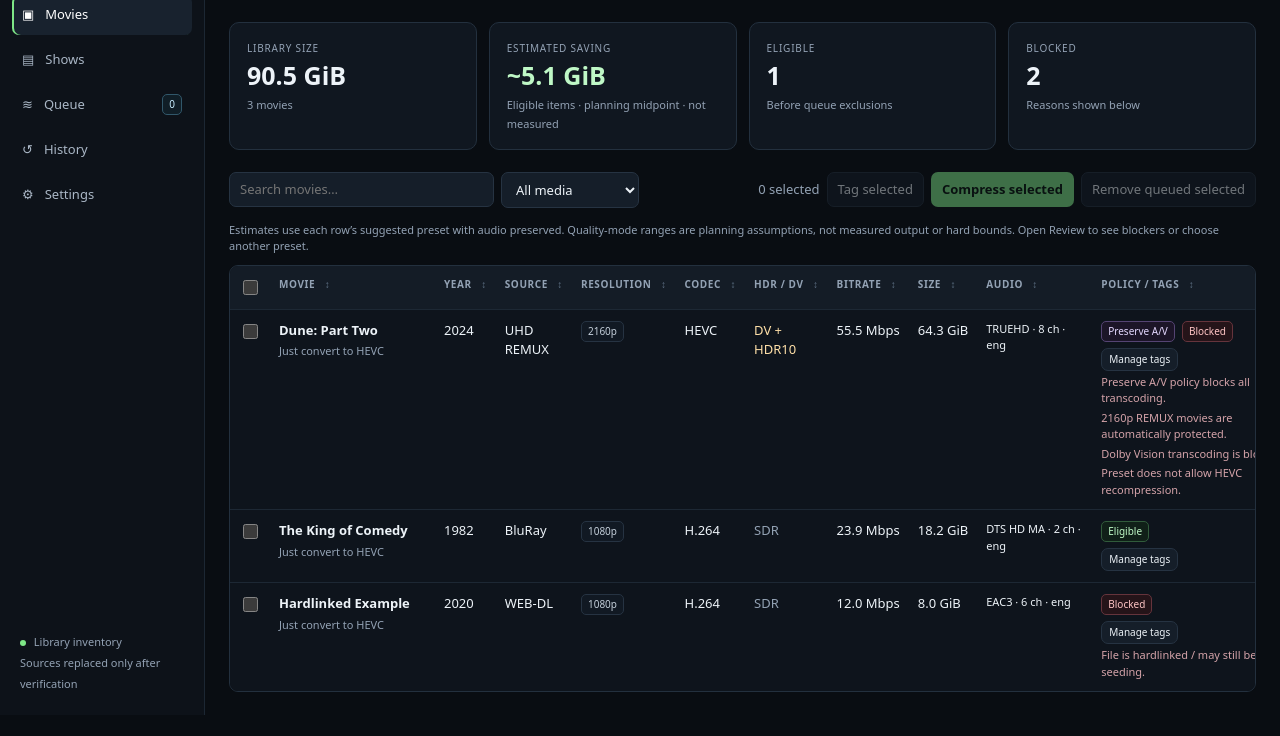
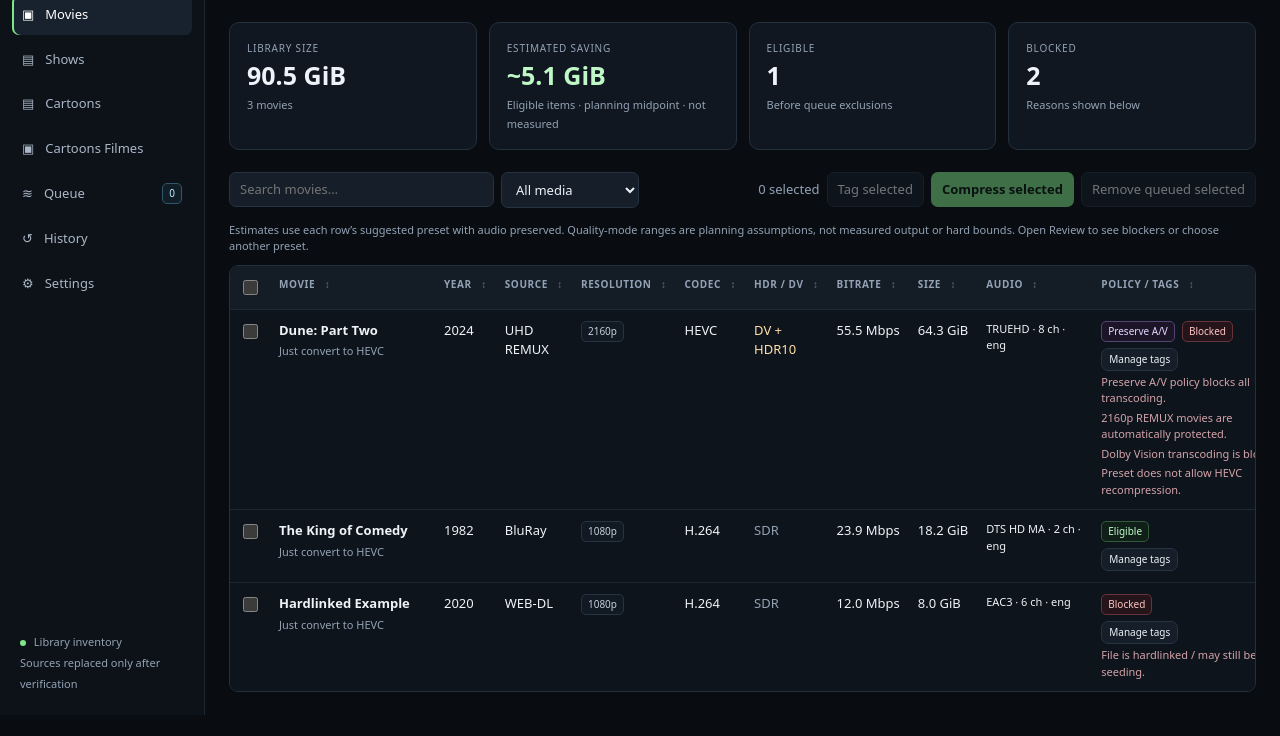
Before and after one commit to m0nte1ro/kompressor, a FastAPI app: page /movies in a window 1280 px wide. Shown: the part 85-821 px from the top of the page. Run offline with FastAPI, Linux system fonts and the light colour scheme; data comes from the database, SQL or seed files in the repository; data that the repository does not hold is empty.

Commit message:
Expose independent animation library navigation and path settings

```diff
--- a/app/templates/base.html
+++ b/app/templates/base.html
@@ -13,7 +13,7 @@
   <aside class="sidebar">
     <a class="brand" href="/movies"><span class="logo" aria-hidden="true">◆</span> {{ request.app.title }}</a>
     <nav aria-label="Main navigation">
-      {% for key, icon, name in [('movies', '▣', 'Movies'), ('shows', '▤', 'Shows'), ('queue', '≋', 'Queue'), ('history', '↺', 'History'), ('settings', '⚙', 'Settings')] %}
+      {% for key, icon, name in [('movies', '▣', 'Movies'), ('shows', '▤', 'Shows'), ('cartoons', '▤', 'Cartoons'), ('cartoons-filmes', '▣', 'Cartoons Filmes'), ('queue', '≋', 'Queue'), ('history', '↺', 'History'), ('settings', '⚙', 'Settings')] %}
       <a href="/{{ key }}" {% if page == key %}aria-current="page"{% endif %}>
         <span aria-hidden="true">{{ icon }}</span> {{ name }}
         {% if key == 'queue' %}<span class="badge blue" id="queue-count">0</span>{% endif %}
```
